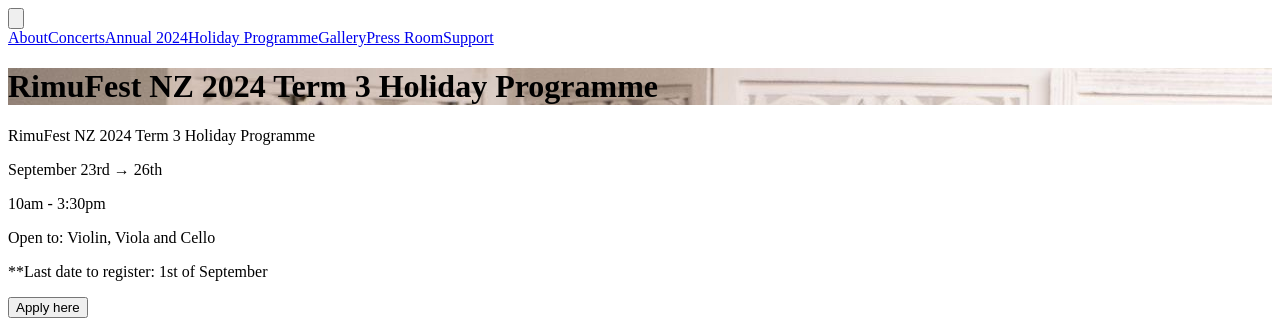
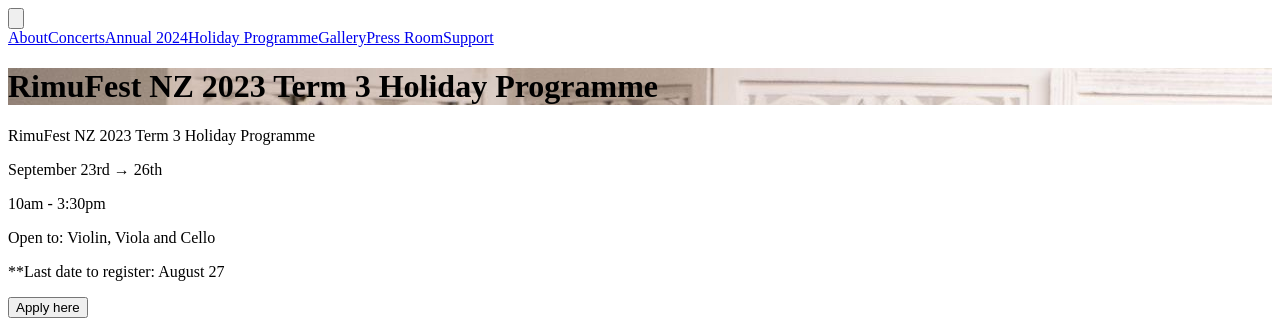
Before and after one commit to Alejandro-Larumbe/rimufest, a Next.js app: page /holiday-programme in a window 1280 px wide. Shown: the top 331 px of the page. Built offline with nearby package versions, Linux system fonts and the light colour scheme.

Commit message:
Fix dater

```diff
--- a/pages/annual-nz-2024.js
+++ b/pages/annual-nz-2024.js
@@ -1,6 +1,5 @@
 import React from "react";
 import Hero from "../components/Hero";
-import Button from "../components/primitives/button";
 import SEO from "../components/SEO";
 
 const artists = [
@@ -28,7 +27,7 @@
   return (
     <>
       <SEO
-        title="Rimufest Chamber Music Festival | Annual NZ 2023"
+        title="Rimufest Chamber Music Festival | Annual NZ 2024"
         description="RimuFest Chamber Music Festival, founded by Amelia Taylor and Alejandro Larumbe, offers two programmes a year in Tauranga - a 4-day holiday programme and a 6-day summer programme for beginner to advanced string players between the ages of 7-18. Both these programmes provide music collaboration opportunities. Students can develop effective communication, teamwork, goal-setting and organisational skills, all transferable life skills."
       />
       <Hero bgImage="nz-2023">
--- a/pages/holiday-programme.js
+++ b/pages/holiday-programme.js
@@ -27,19 +27,19 @@
       />
       <Hero bgImage="holiday-programme">
         <h1 className="uppercase text-white">
-          RimuFest NZ 2024 Term 3 Holiday Programme
+          RimuFest NZ 2023 Term 3 Holiday Programme
         </h1>
       </Hero>
       <div className="md:w-101 md:mx-auto md:my-20 p-8">
         <div className="py-4">
           <p className="text-2xl font-extrabold">
-            RimuFest NZ 2024 Term 3 Holiday Programme
+            RimuFest NZ 2023 Term 3 Holiday Programme
           </p>
           <p className="text-lg">September 23rd → 26th</p>{" "}
           <p className="text-lg">10am - 3:30pm</p>{" "}
           <p className="text-lg">Open to: Violin, Viola and Cello</p>{" "}
           <div className="py-4 text-base">
-            <p className="mb-4">**Last date to register: 1st of September</p>
+            <p className="mb-4">**Last date to register: August 27</p>
           </div>
           <a href="https://forms.gle/zD5Z1DgdNafAkzWv8 ">
             <Button>Apply here</Button>
```
